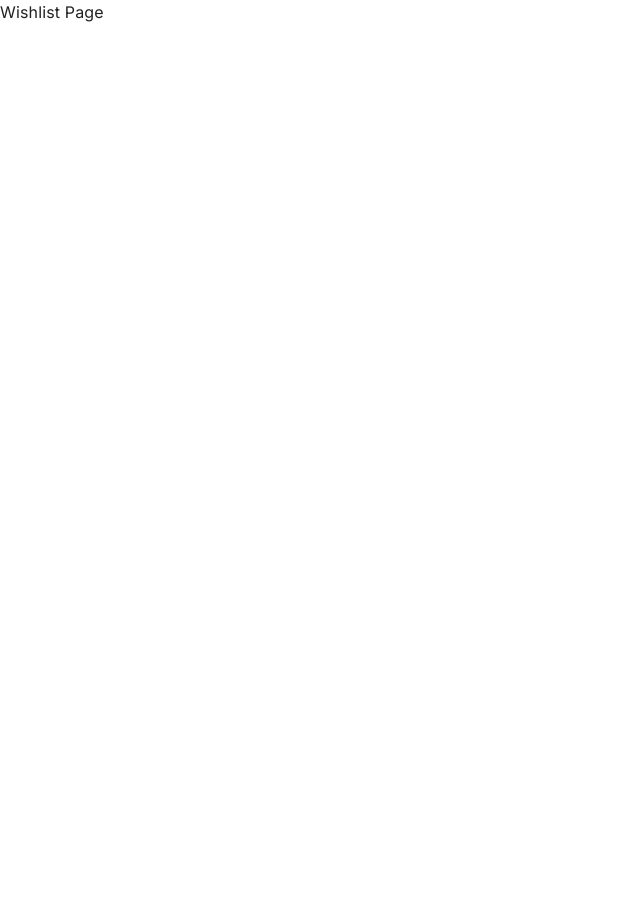
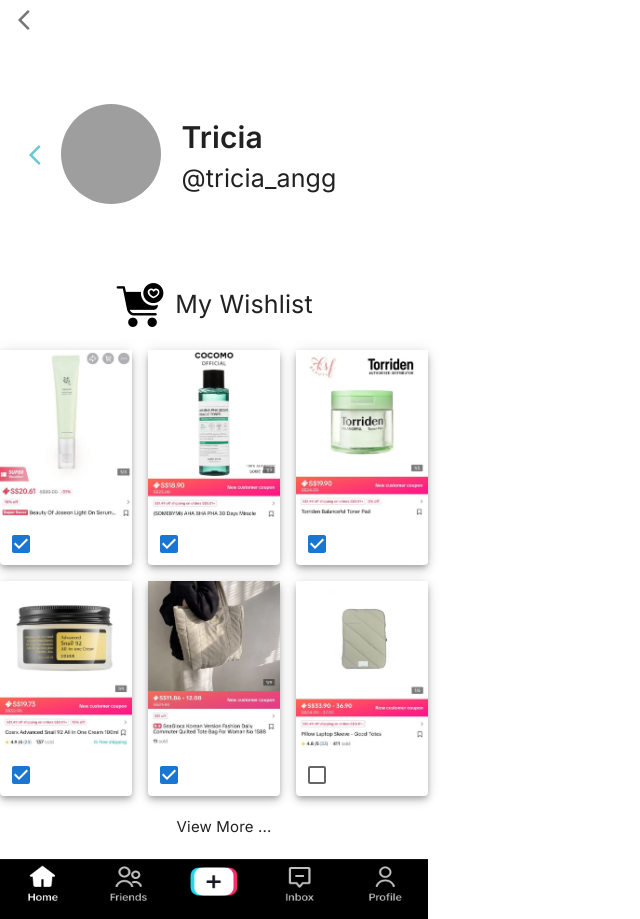
Before and after one commit to triciiaaa/4-Us, a Next.js app: page /user-profile/wishlist in a window 1280 px wide. Shown: the whole page, without its empty margins (0-640 px from the left). Before the commit the page ends 812 px from the top, so only its background shows below. Built offline with nearby package versions, Linux system fonts and the light colour scheme; grey boxes are pictures that could not be loaded.

Commit message:
added back buttons

```diff
--- a/app/user-profile/wishlist/page.js
+++ b/app/user-profile/wishlist/page.js
@@ -1,10 +1,176 @@
+"use client"
+
+import React, { useState } from 'react';
 import Image from 'next/image'
 import styles from '../../page.module.css'
+import { Avatar } from '@mui/material'
+import { useRouter } from 'next/navigation'
+import { IconButton, Stack, Typography, CardMedia, Box, Checkbox, FormControlLabel, Grid, Paper, } from "@mui/material";
+import { Button, Dialog, DialogTitle, DialogContent, DialogActions } from '@mui/material';
+import ArrowBackIosIcon from "@mui/icons-material/ArrowBackIos";
+import { useTheme } from "@mui/material/styles";
+export default function UserProfile() {
+  const router = useRouter()
+  const theme = useTheme()
 
-export default function Wishlist() {
+  const [open, setOpen] = useState(false);
+  const textStyle = {
+    color: "white",
+  };
+
+  const handleClickOpen = () => {
+    setOpen(true);
+  };
+
+  const handleClose = () => {
+    setOpen(false);
+  };
+
+
+  const [selectedImages, setSelectedImages] = useState([true, true, true, true, true, false]);
+
+  const images = [
+    '/product1.jpg',
+    '/product2.jpg',
+    '/product3.jpg',
+    '/product4.jpg',
+    '/product5.jpg',
+    '/product6.jpg',
+  ];
+
   return (
     <main className={styles.main}>
-      <div>Wishlist Page</div>
+      <IconButton
+      aria-label="back"
+      onClick={() => router.push("/for-us/new-group/exchange-profile")}
+      sx={{ marginLeft: "10px"}}
+    >
+      <ArrowBackIosIcon fontSize="medium" />
+      </IconButton>
+
+    <Stack
+      direction="column"
+      alignItems="center"
+    >
+      <Box
+        display="flex"
+        justifyContent="top"  // Horizontally center the image
+        alignItems="top"      // Vertically center the image
+        height="240px"           // Set the desired height
+        paddingTop="40px"
+        paddingRight="80px"
+      >
+      <IconButton
+      aria-label="back"
+      onClick={() => router.push("/for-us/new-group/exchange-profile")}
+      sx={{ marginLeft: "10px", marginBottom: "50px", color: theme.palette.blue.main }}
+    >
+      <ArrowBackIosIcon fontSize="medium" />
+      </IconButton>
+      <Avatar
+              alt="User Profile Picture"
+              src="https://images.unsplash.com/photo-1475823678248-624fc6f85785?ixlib=rb-4.0.3&ixid=M3wxMjA3fDB8MHxwaG90by1wYWdlfHx8fGVufDB8fHx8fA%3D%3D&auto=format&fit=crop&w=1170&q=80"
+              sx={{ width: 100, height: 100, marginTop: 3 }}
+            />
+
+      <Stack>
+      <Typography
+        variant="body_bold"
+        textAlign="left"
+        paddingTop="35px"
+        paddingLeft="20px"
+        fontSize="30px"
+      >
+        Tricia
+      </Typography>
+      <Typography
+        variant="body"
+        textAlign="left"
+        paddingLeft="20px"
+        fontSize="25px"
+      >
+        @tricia_angg
+      </Typography>
+    </Stack>
+    </Box>
+
+    <Stack direction="row" alignItems="center">
+    <Image
+      src="/wishlist_icon.jpg"
+      width={50}
+      height={50}
+      style={{ borderRadius: "10px" }}
+      alt="Preview"
+      onClick={() => router.push('/user-profile/wishlist')}
+    />
+    <Typography
+        variant="body"
+        textAlign="left"
+        paddingLeft="10px"
+        fontSize="25px"
+      >
+        My Wishlist
+    </Typography>
+    </Stack>
+    </Stack>
+    <Stack direction="column" paddingTop="20px" gap="20px" alignItems="center">
+    <Grid container spacing={2}>
+      {images.map((image, index) => (
+        <Grid item xs={4} key={index}>
+          <Paper elevation={5}>
+            <Image
+              src={image}
+              width={50}
+              height={60}
+              alt={`Image ${index + 1}`}
+              style={{ width: '100%', height: '100%', objectFit: 'cover' }}
+              onClick={index === 5 ? handleClickOpen: true}/>
+
+              <Dialog open={open} onClose={handleClose} PaperProps={{style: { marginRight: 'auto' }}}>
+              <DialogTitle>Product</DialogTitle>
+              <DialogContent>
+                {/* Add your content here */}
+                <Stack direction="column" gap="20px">
+                <Image
+                  src={image}
+                  width={300}
+                  height={350}
+                  alt={`Image ${index + 1}`}
+                />
+              <Button variant="outlined" color="primary" onClick={() => router.push('/user-profile/product')}>
+              Fulfill the wish!
+              </Button>
+              </Stack>
+
+              </DialogContent>
+              <DialogActions>
+                <Button onClick={handleClose} color="primary">
+                  Close
+                </Button>
+              </DialogActions>
+            </Dialog>
+            <Checkbox
+              checked={selectedImages[index]}
+            />
+          </Paper>
+        </Grid>
+      ))}
+    </Grid>
+    <Typography
+        variant="body"
+        textAlign="left"
+        paddingLeft="20px"
+        fontSize="15px"
+      >
+        View More ...
+    </Typography>
+    <Image
+      src="/tiktok-navbar.png"
+      width={428}
+      height={60}
+      alt="Preview"
+    />
+    </Stack>
     </main>
   )
 }
```
Also changed, not shown: app/for-us/new-group/create-exchange/page.js (+10 -0 lines), app/for-us/new-group/exchange-profile/page.js (+10 -1 lines), app/for-us/new-group/exchanges/page.js (+9 -0 lines).
